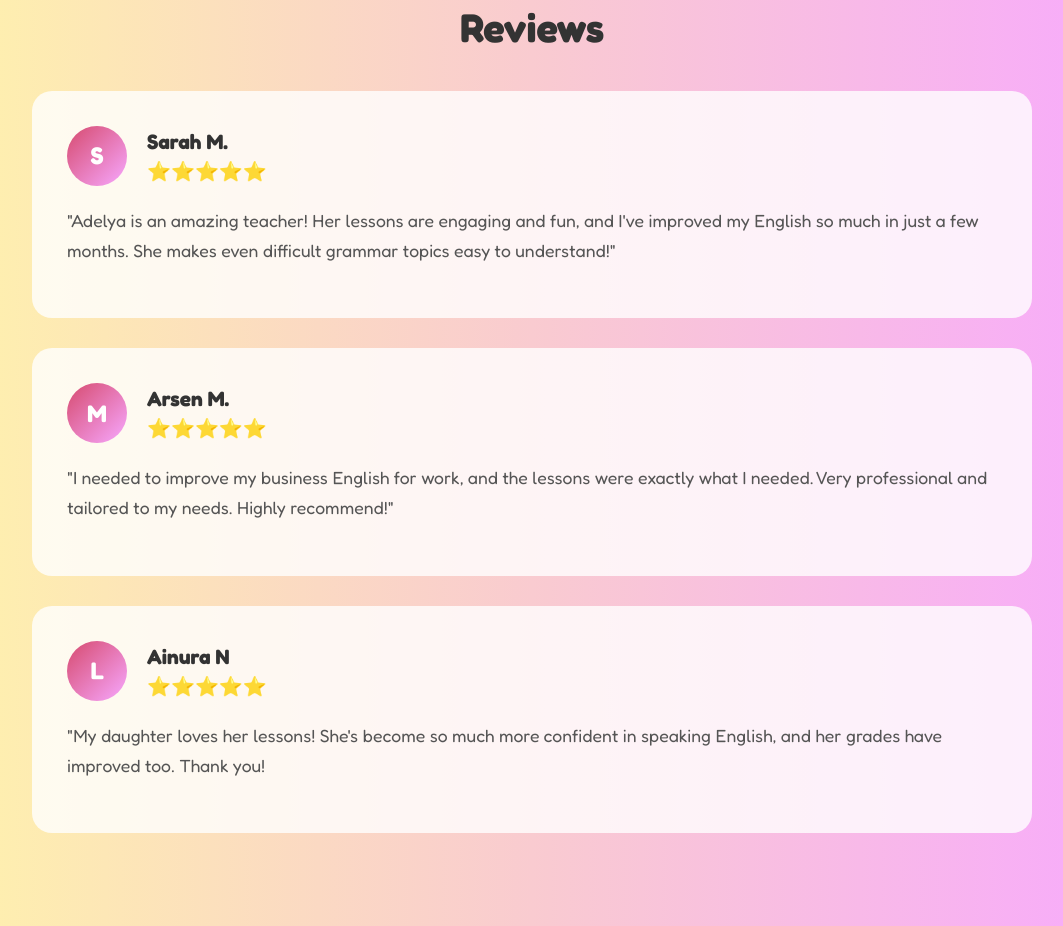
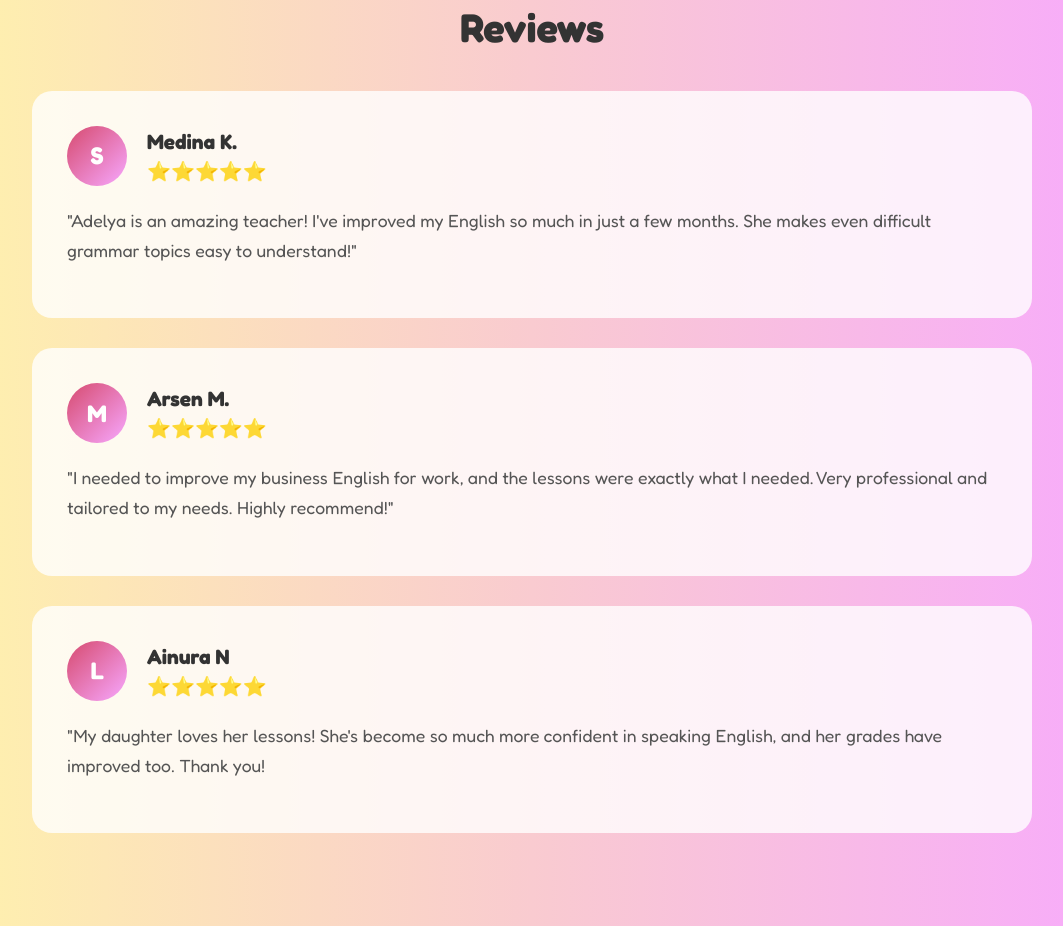
Before and after one commit to ad31yaoa/ad31yaoa.github.io, a plain HTML site: page index.html in a window 1280 px wide. Shown: the part 4452-5378 px from the top of the page, without its empty margins (108-1171 px from the left). Drawn offline with Linux system fonts and the light colour scheme; files whose address does not match are found by name.

Commit message:
Change reviewer's name and edit review content
Updated the reviewer's name and modified the review text for clarity.

Signed-off-by: ad31yaoa <ameymanbekova@mercy.edu>

```diff
--- a/index.html
+++ b/index.html
@@ -102,11 +102,11 @@
         <div class="review-header">
           <div class="review-avatar">S</div>
           <div class="review-info">
-            <h4>Sarah M.</h4>
+            <h4>Medina K. </h4>
             <div class="stars">⭐⭐⭐⭐⭐</div>
           </div>
         </div>
-        <p class="review-text">"Adelya is an amazing teacher! Her lessons are engaging and fun, and I've improved my English so much in just a few months. She makes even difficult grammar topics easy to understand!"</p>
+        <p class="review-text">"Adelya is an amazing teacher! I've improved my English so much in just a few months. She makes even difficult grammar topics easy to understand!"</p>
       </div>
 
       <div class="review-card">
```
